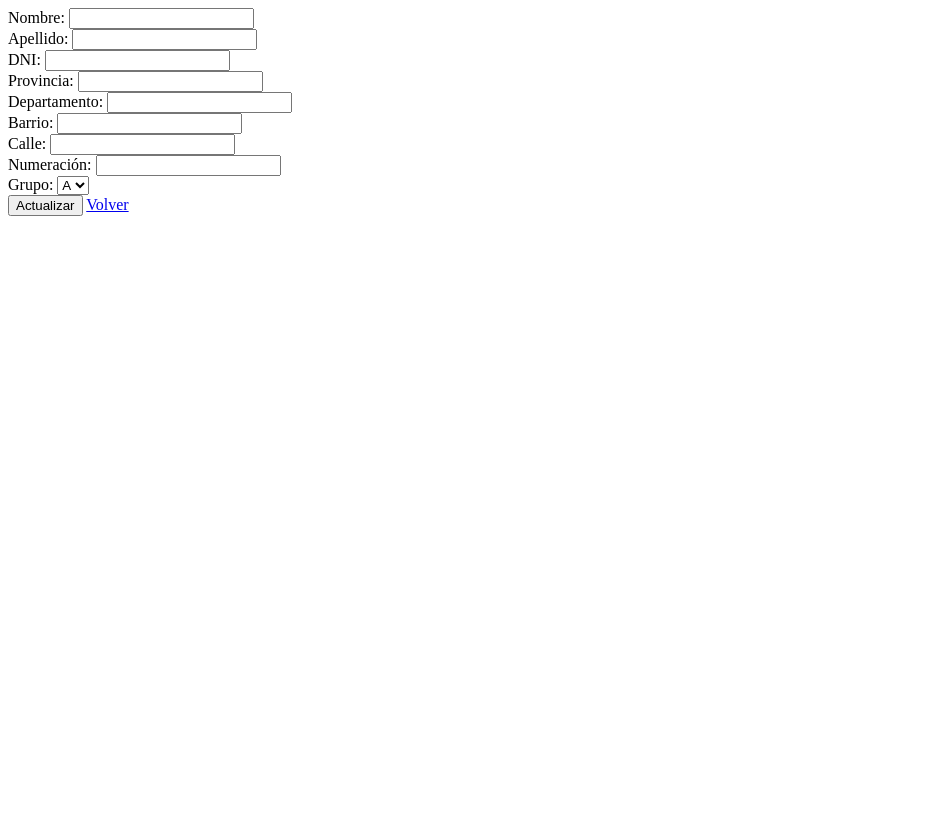
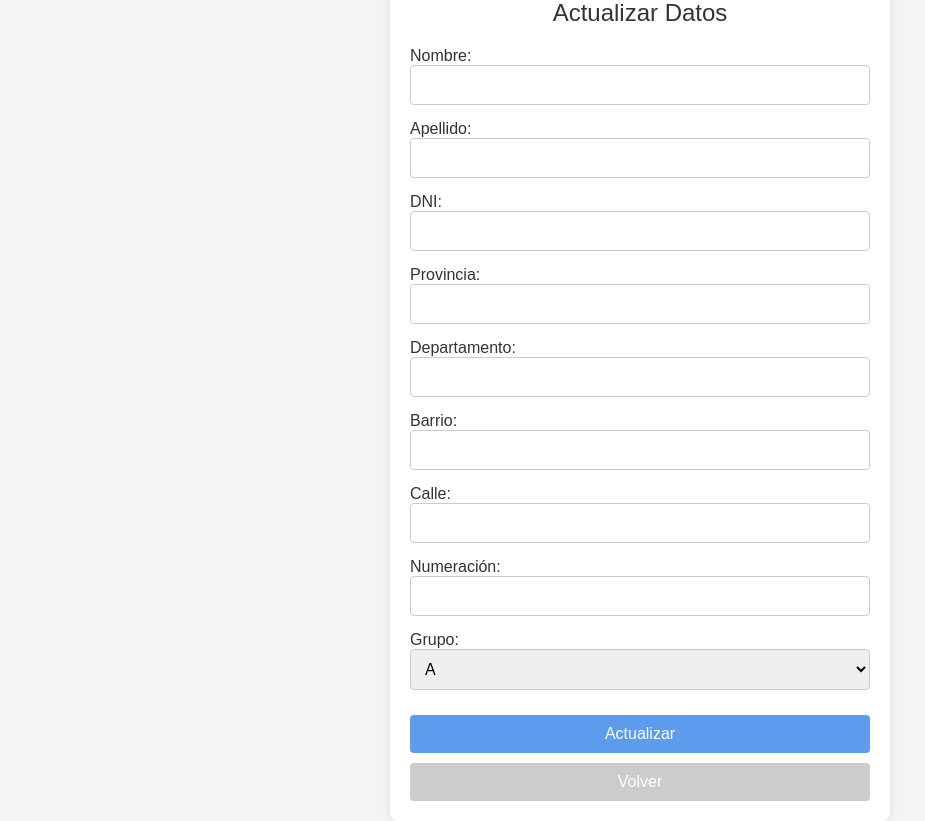
Before and after one commit to 00nic/control_dengue, a Flask app: template templates/editarDatos.html in a window 1280 px wide. Shown: the whole page, without its empty margins (0-925 px from the left). Before the commit the page ends 216 px from the top, so only its background shows below. Run offline with Flask 3, Linux system fonts and the light colour scheme; the template is opened without the code that fills it, so the values that code supplies are empty; some libraries are stand-ins or nearby versions.

Commit message:
Update editarDatos.html
se modificó html de editar para crear css

```diff
--- a/templates/editarDatos.html
+++ b/templates/editarDatos.html
@@ -4,43 +4,45 @@
     <meta charset="UTF-8">
     <meta name="viewport" content="width=device-width, initial-scale=1.0">
     <title>Actualizar Datos</title>
+    <link rel="stylesheet" href="../static/css/stylesheet_edit.css">
 </head>
 <body>
-    <div>
+    <div class="container">
+        <div class="title">Actualizar Datos</div>
         <form action="/actualizarDatos/{{datos.0}}" method="POST">
-            <div>
+            <div class="form-group">
                 <label>Nombre:</label>
                 <input type="text" name="nombre" value="{{datos.1}}">
             </div>
-            <div>
+            <div class="form-group">
                 <label>Apellido:</label>
                 <input type="text" name="apellido" value="{{datos.2}}">
             </div>
-            <div>
+            <div class="form-group">
                 <label>DNI:</label>
                 <input type="text" name="dni" value="{{datos.3}}">
             </div>
-            <div>
+            <div class="form-group">
                 <label>Provincia:</label>
                 <input type="text" name="provincia" value="{{datos.4}}">
             </div>
-            <div>
+            <div class="form-group">
                 <label>Departamento:</label>
                 <input type="text" name="departamento" value="{{datos.5}}">
             </div>
-            <div>
+            <div class="form-group">
                 <label>Barrio:</label>
                 <input type="text" name="barrio" value="{{datos.6}}">
             </div>
-            <div>
+            <div class="form-group">
                 <label>Calle:</label>
                 <input type="text" name="calle" value="{{datos.7}}">
             </div>
-            <div>
+            <div class="form-group">
                 <label>Numeración:</label>
                 <input type="text" name="numeracion" value="{{datos.8}}">
             </div>
-            <div>
+            <div class="form-group">
                 <label>Grupo:</label>
                 <select name="caso">
                   <option value="A" {% if datos.9 == 'A' %}selected{% endif %}>A</option>
@@ -48,12 +50,12 @@
                   <option value="C" {% if datos.9 == 'C' %}selected{% endif %}>C</option>
                 </select>
             </div>
-            <div>
-                <button type="submit">Actualizar</button>
+            <div class="menu">
+                <button type="submit" class="btn-primary">Actualizar</button>
+                <button type="button" class="btn-secondary">
                 <a href="/view_sicks">Volver</a>
             </div>
         </form>
     </div>
-
 </body>
 </html>
```
